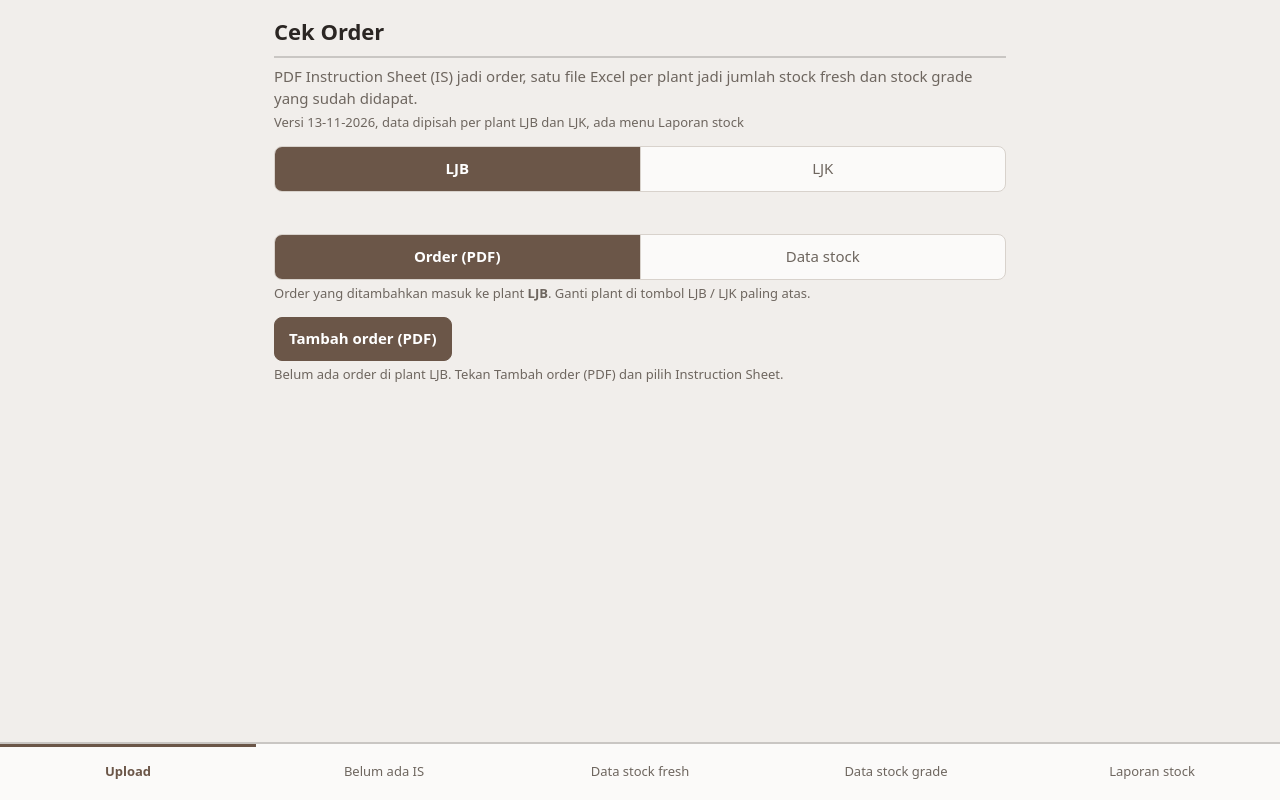
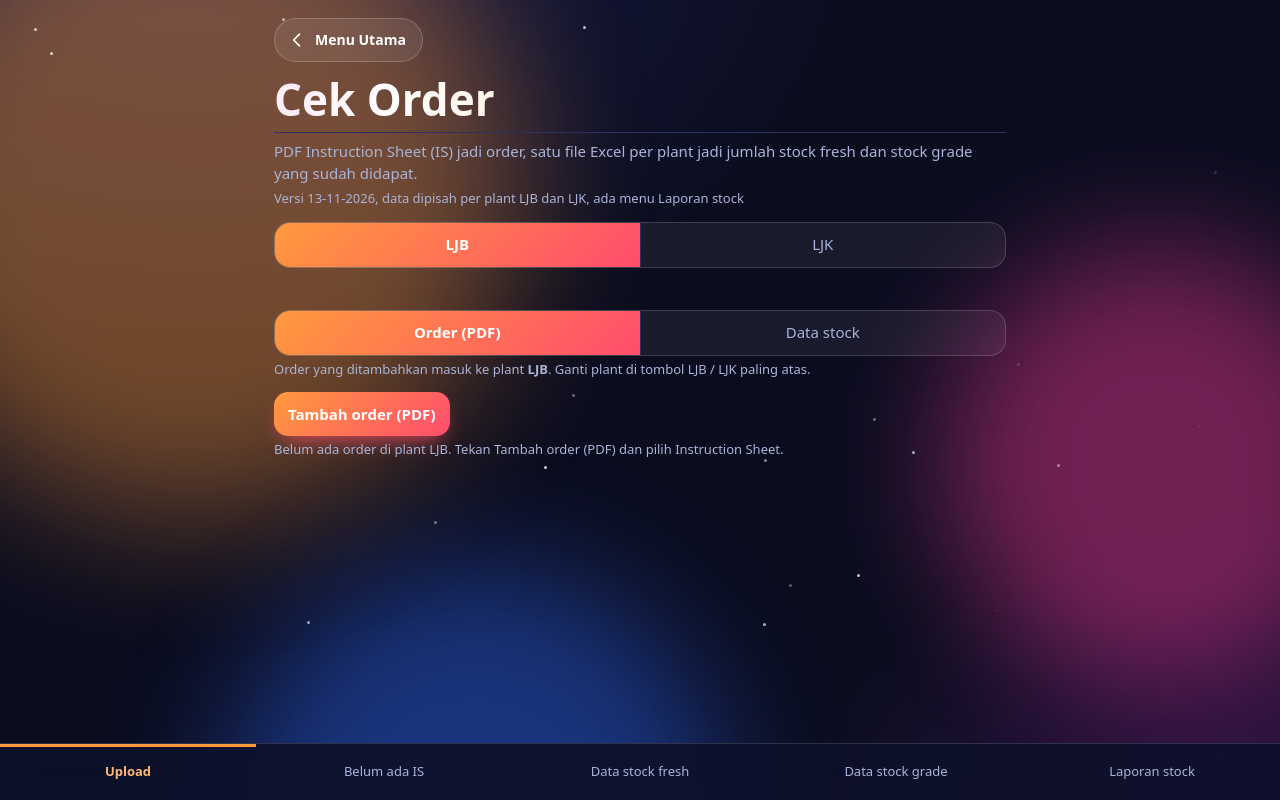
Before and after one commit to sampurnaku/order, a plain HTML site: page index.html in a window 1280 px wide. Drawn offline with Linux system fonts and the light colour scheme.

Commit message:
Add files via upload

```diff
--- a/index.html
+++ b/index.html
@@ -2,18 +2,16 @@
 <meta name="viewport" content="width=device-width,initial-scale=1,viewport-fit=cover">
 <title>Cek Order</title>
 <link rel="manifest" href="manifest.json">
-<meta name="theme-color" content="#F1EEEB" media="(prefers-color-scheme: light)">
-<meta name="theme-color" content="#1D1A18" media="(prefers-color-scheme: dark)">
+<meta name="theme-color" content="#0b0d1f">
 <meta name="mobile-web-app-capable" content="yes"><meta name="apple-mobile-web-app-capable" content="yes">
 <meta name="apple-mobile-web-app-title" content="Cek Order">
 <link rel="apple-touch-icon" href="icons/apple-touch-icon.png"><link rel="icon" href="icons/icon-192.png">
 <style>
-:root{--bg:#F1EEEB;--card:#FBFAF9;--ink:#2B2623;--mut:#6E665F;--line:#D8D2CC;--acc:#6B5648;--on:#fff;--ok:#3F6B52;--okbg:#E1EBE3;--wa:#80571A;--wabg:#F3E5C6;--no:#6E665F;--nobg:#E7E3DF;--hi:#8A3A3A;--hibg:#F2DDDA;--sil:#C9C6C3;color-scheme:light dark;box-sizing:border-box;padding:env(safe-area-inset-top,0px) 0 env(safe-area-inset-bottom,0px)}
-@media(prefers-color-scheme:dark){:root{--bg:#1D1A18;--card:#26221F;--ink:#ECE8E4;--mut:#A8A09A;--line:#3A3531;--acc:#CBBFB5;--on:#2A211B;--ok:#7FCB9C;--okbg:#1F3528;--wa:#E5BC6A;--wabg:#3A2E15;--no:#A8A09A;--nobg:#312C29;--hi:#EDA0A0;--hibg:#412424;--sil:#5A5551}}
+:root{--bg:#0b0d1f;--card:#151a3a;--ink:#f4f6ff;--mut:#aab4d8;--line:#2b3262;--acc:#ff9a3d;--on:#1a0f05;--ok:#6ee7b7;--okbg:#10382f;--wa:#ffc266;--wabg:#3d2e12;--no:#aab4d8;--nobg:#252b55;--hi:#ff8fa3;--hibg:#47172a;--sil:#3a4180;--g1:#ff9a3d;--g2:#ff4d6d;color-scheme:dark;box-sizing:border-box;padding:env(safe-area-inset-top,0px) 0 env(safe-area-inset-bottom,0px)}
 *{box-sizing:border-box}
-body{margin:0;background:var(--bg);color:var(--ink);font:15px/1.45 system-ui,-apple-system,"Segoe UI",Roboto,sans-serif}
+body{margin:0;background:var(--bg);color:var(--ink);font:15px/1.45 system-ui,-apple-system,"Segoe UI",Roboto,sans-serif;overflow-x:hidden}
 .wrap{max-width:760px;margin:0 auto;padding:16px 14px 96px}
-h1{font-size:22px;margin:0 0 2px;padding-bottom:8px;border-bottom:2px solid var(--sil)}.sub{margin-top:8px!important}.sub{color:var(--mut);margin:0}
+h1{font-size:clamp(30px,8vw,44px);line-height:1.05;font-weight:800;margin:6px 0 2px;padding-bottom:10px;border-bottom:1px solid var(--line);background:linear-gradient(90deg,#fff,#ffc08a,#ff9ad5,#fff);background-size:250% 100%;-webkit-background-clip:text;background-clip:text;color:transparent;animation:up .8s .1s both,shine 8s linear infinite}.sub{margin-top:8px!important}.sub{color:var(--mut);margin:0}
 .bar{display:flex;gap:8px;flex-wrap:wrap;margin:14px 0 4px}
 .btn{font:inherit;min-height:44px;padding:0 14px;border:1px solid var(--line);border-radius:8px;background:var(--card);color:var(--ink);cursor:pointer;display:inline-flex;align-items:center}
 .btn.p{background:var(--acc);color:var(--on);border-color:var(--acc);font-weight:600}
@@ -108,7 +106,43 @@ tr.cl td:not(:last-child){opacity:.6}.rb{font-size:13px;padding:0 10px;margin-to
 .kr{color:var(--hi);font-weight:600}
 .k2{text-align:right!important;border-top:0;padding-top:0;font-size:13px}tr.cl td.k2{opacity:.6}
 .kd{font-size:13px;font-weight:600;color:var(--mut);margin-left:8px;white-space:normal}
-</style></head><body><div class="wrap">
+
+/* ===== tampilan disesuaikan dengan Menu Utama ===== */
+.bg{position:fixed;inset:0;z-index:-1;overflow:hidden;pointer-events:none;background:radial-gradient(1100px 760px at 15% -10%,#1b1f4d 0,transparent 60%),radial-gradient(900px 700px at 100% 110%,#3a1550 0,transparent 55%),var(--bg)}
+.blob{position:absolute;border-radius:50%;filter:blur(64px);opacity:.42;animation:float 18s ease-in-out infinite}
+.b1{width:46vmax;height:46vmax;left:-14vmax;top:-12vmax;background:#ff9a3d}
+.b2{width:36vmax;height:36vmax;right:-12vmax;top:18vh;background:#ff3d9a;animation-delay:-6s}
+.b3{width:40vmax;height:40vmax;left:18vw;bottom:-20vmax;background:#2f6bff;animation-delay:-11s}
+@keyframes float{0%,100%{transform:translate(0,0) scale(1)}33%{transform:translate(6vmax,4vmax) scale(1.12)}66%{transform:translate(-4vmax,7vmax) scale(.94)}}
+.star{position:absolute;width:3px;height:3px;border-radius:50%;background:#fff;opacity:0;animation:tw 4s ease-in-out infinite}
+@keyframes tw{50%{opacity:.8}}
+@keyframes up{from{opacity:0;transform:translateY(16px)}to{opacity:1;transform:none}}
+@keyframes shine{to{background-position:250% 0}}
+.home{display:inline-flex;align-items:center;gap:8px;min-height:44px;padding:0 16px 0 12px;margin:2px 0 8px;border-radius:999px;text-decoration:none;color:#fff;font-weight:600;font-size:14px;background:rgba(255,255,255,.08);border:1px solid rgba(255,255,255,.2);backdrop-filter:blur(14px);-webkit-backdrop-filter:blur(14px);transition:transform .25s,border-color .25s,box-shadow .25s;-webkit-tap-highlight-color:transparent}
+.home svg{width:20px;height:20px;fill:none;stroke:currentColor;stroke-width:2;stroke-linecap:round;stroke-linejoin:round;transition:transform .25s}
+.home:hover,.home:focus-visible{border-color:rgba(255,255,255,.45);box-shadow:0 10px 26px -10px var(--g1);outline:none}
+.home:hover svg,.home:focus-visible svg{transform:translateX(-4px)}
+.home:active{transform:scale(.96)}
+.sub,.note{color:var(--mut)}
+.btn{border-radius:14px;background:rgba(255,255,255,.07);border-color:rgba(255,255,255,.18);transition:transform .2s,border-color .2s}
+.btn:active{transform:scale(.97)}
+.btn.p{background:linear-gradient(135deg,var(--g1),var(--g2));border:0;color:#fff;box-shadow:0 10px 22px -10px var(--g2)}
+.pg i,.mini i{background:linear-gradient(90deg,var(--g1),var(--g2))}
+.ord,.gcard,.by{border-radius:20px;background:var(--card);border-color:rgba(255,255,255,.14);box-shadow:0 14px 34px -22px #000}
+.ord::before{content:"";display:block;height:3px;background:linear-gradient(90deg,var(--g1),var(--g2))}
+.ord[open][data-oi]>summary{top:calc(env(safe-area-inset-top,0px) + 3px)}
+.seg{border-radius:16px;background:rgba(255,255,255,.06);border-color:rgba(255,255,255,.16)}
+.seg button[aria-current=true]{background:linear-gradient(135deg,var(--g1),var(--g2));color:#fff}
+input[type=search],textarea,.gf input,.gf select{border-radius:14px;background:rgba(255,255,255,.06);border-color:rgba(255,255,255,.18)}
+dialog{border-radius:22px;background:var(--card);border-color:rgba(255,255,255,.2)}dialog::backdrop{background:rgba(5,6,18,.65)}
+.nav{background:rgba(14,17,42,.92);backdrop-filter:blur(16px);-webkit-backdrop-filter:blur(16px);border-top:1px solid rgba(255,255,255,.14)}
+.nav button[aria-current=true]{color:#ffb77a;box-shadow:inset 0 3px 0 var(--g1)}
+.dbtn{border-radius:8px}
+@media(prefers-reduced-motion:reduce){*{animation:none!important;transition:none!important}h1{background:none;color:#fff}}
+</style></head><body>
+<div class="bg" aria-hidden="true"><div class="blob b1"></div><div class="blob b2"></div><div class="blob b3"></div></div>
+<div class="wrap">
+<a class="home" href="../" aria-label="Kembali ke Menu Utama"><svg viewBox="0 0 24 24"><path d="M15 5l-7 7 7 7"/></svg>Menu Utama</a>
 <h1>Cek Order</h1>
 <p class="sub">PDF Instruction Sheet (IS) jadi order, satu file Excel per plant jadi jumlah stock fresh dan stock grade yang sudah didapat.</p>
 <p class="note" id="ver">Versi 13-11-2026, data dipisah per plant LJB dan LJK, ada menu Laporan stock</p>
@@ -928,4 +962,5 @@ document.querySelector('#p-up .seg').addEventListener('click',e=>{const b=e.targ
 document.querySelector('.nav').addEventListener('click',e=>{const b=e.target.closest('[data-tab]');if(b){if(b.dataset.tab==='grd'&&b.getAttribute('aria-current')==='true'&&gsel){if(gd)gd=null;else gsel=null;render();}if(b.dataset.tab==='unk'&&b.getAttribute('aria-current')==='true'&&ud){ud=null;render();}if(b.dataset.tab==='stk'&&b.getAttribute('aria-current')==='true'&&buyer){buyer=null;render();}setTab(b.dataset.tab);}});
 (async()=>{msg('Memuat data...');const lg=await muatDb();render();setTab(PLS.some(p=>PD[p].orders.length||PD[p].src.length)?'stk':'up');msg(lg,/tidak bisa/.test(lg));})();
 if('serviceWorker' in navigator&&/^https?:$/.test(location.protocol)){window.addEventListener('load',()=>navigator.serviceWorker.register('sw.js').catch(()=>{}));}
-</script></body></html>
+</script>
+<script>for(let i=0;i<24;i++){const t=document.createElement('i');t.className='star';t.style.cssText='left:'+Math.random()*100+'%;top:'+Math.random()*100+'%;animation-delay:'+(Math.random()*4).toFixed(2)+'s;animation-duration:'+(3+Math.random()*3).toFixed(2)+'s';document.querySelector('.bg').appendChild(t)}</script></body></html>
--- a/sw.js
+++ b/sw.js
@@ -1,4 +1,4 @@
-const V='pelacak-order-v1';
+const V='pelacak-order-v2';
 const CORE=['./','index.html','manifest.json','icons/icon-192.png','icons/icon-512.png'];
 self.addEventListener('install',e=>{e.waitUntil(caches.open(V).then(c=>c.addAll(CORE)).then(()=>self.skipWaiting()));});
 self.addEventListener('activate',e=>{e.waitUntil(caches.keys().then(ks=>Promise.all(ks.filter(k=>k!==V).map(k=>caches.delete(k)))).then(()=>self.clients.claim()));});
```
Also changed, not shown: icons/apple-touch-icon.png, icons/icon-192.png, icons/icon-512.png, icons/maskable-512.png, manifest.json.
